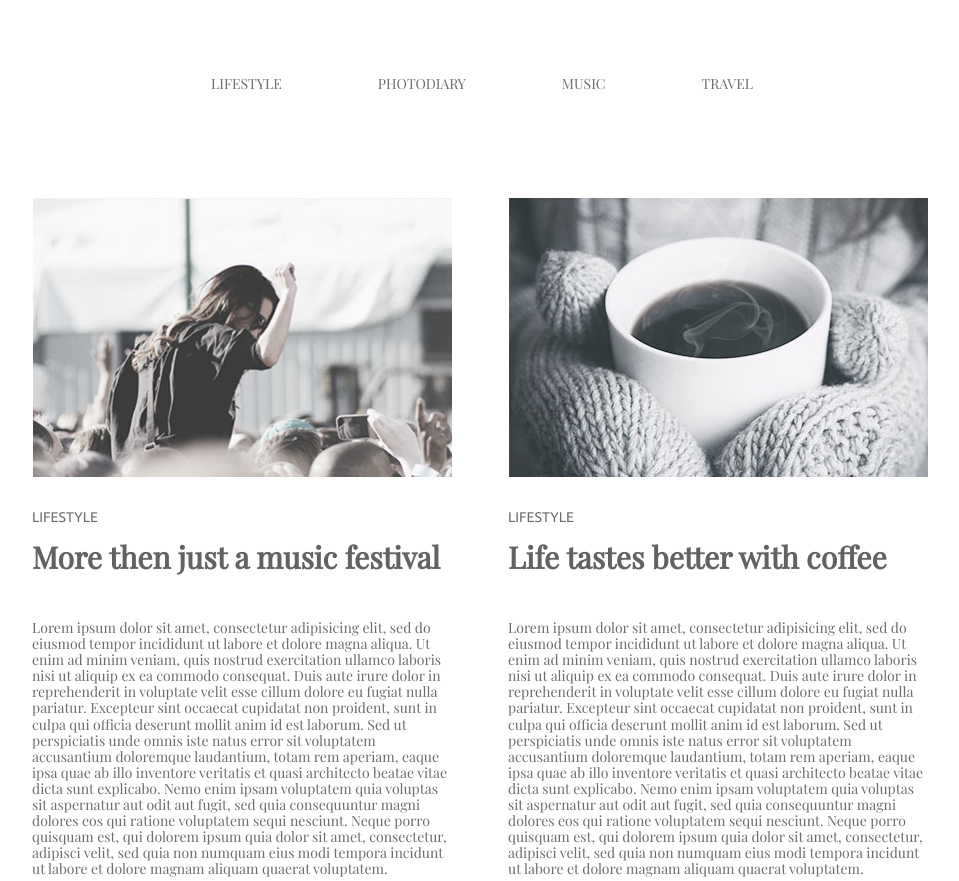
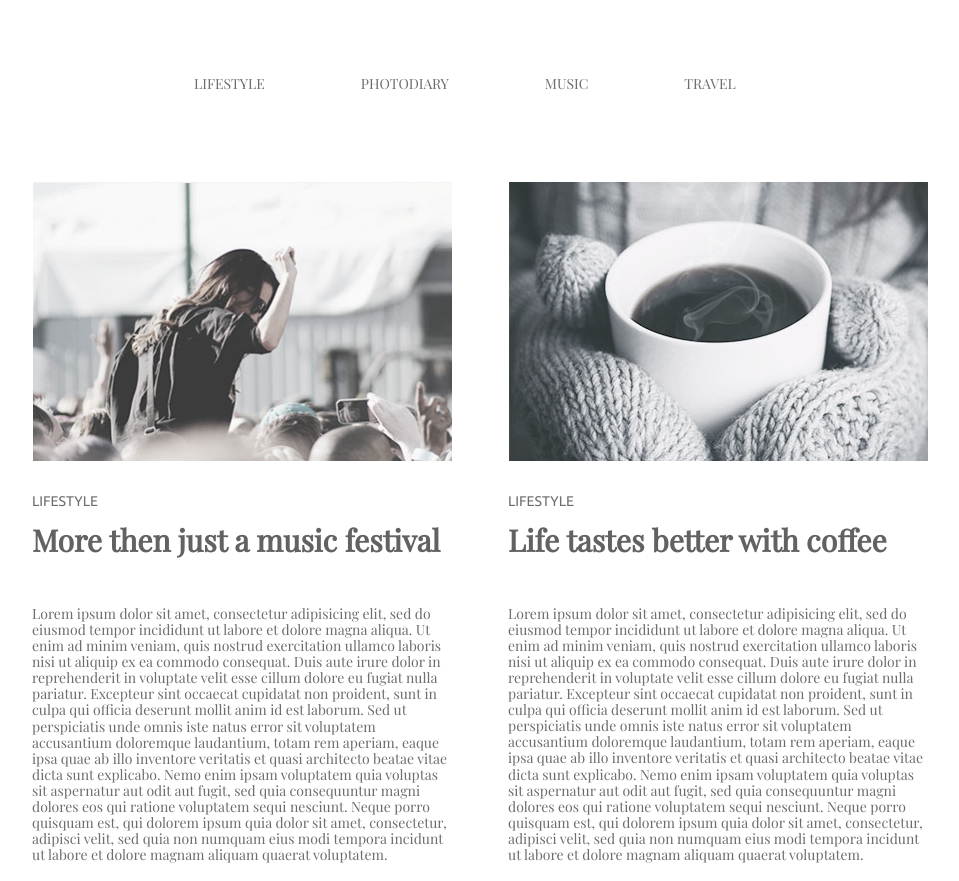
Before and after one commit to petrychuk10/petrychuk10.github.io, a plain HTML site: page homework-01-02/index.html in a window 1280 px wide. Shown: the top 881 px of the page, without its empty margins (158-1117 px from the left). Drawn offline with nearby package versions, Linux system fonts and the light colour scheme.

Commit message:
Update styles.css

```diff
--- a/homework-01-02/css/styles.css
+++ b/homework-01-02/css/styles.css
@@ -21,27 +21,25 @@ header{
 .menu{
     margin:auto 0;
     padding: 0;
-    box-sizing: border-box;
     width: 100%;
     font-size: 0;
-    text-align: center;
+    list-style: none;
 }
 
 .menu-item {
  margin-right: 96px;
- display: inline-block;
+ float: left;
  font-family: 'Playfair Display', serif;
  font-size: 14px;
  text-transform: uppercase;
 }
 
 
-.menu li:last-child{
-    margin-right: 0;
+.menu li:first-child{
+    margin-left: 162px;
 }
 
 .menu a{
-    display: block;
     text-decoration: none;
     color: rgb(109,109,109);
     font-size: 14px;
@@ -61,19 +59,15 @@ header{
 }
 
 img {
-    display: block;
     max-width: 100%;
     height: auto;
-    margin-bottom: 32px;
 }
 
 .info-item{
     width: 420px;
     margin: 0;
     padding: 0;
-    display: inline-block;
-    margin-right: 56px;
-    margin-bottom:136px ;
+    float: left;
 }
 
 
@@ -89,15 +83,20 @@ img {
     margin: 0;
     padding: 0;
     font-size: 0;
-    margin-bottom: 90px;
+    padding-bottom: 92px;
+    }
+
+.info-item{
+        margin-right: 56px;
+        padding-bottom: 132px ;
     }
 
 .info-item:nth-child(2n){
     margin-right: 0;
 }
 
-.info-item:nth-last-child(-n+2){
-    margin-bottom: 0;
+.info-item:nth-child(n+2){
+    padding-bottom: 0;
 }
 
 
@@ -117,7 +116,7 @@ footer{
   color:  rgb(109,109,109);
   }
 
-  section {
+section {
       padding-bottom: 22px;
   }
 
@@ -147,3 +146,31 @@ p {
 .lower-button:hover{
     font-size: 24px;
 }
+.lower-button:focus{
+    background-color: #21e7e7;
+}
+
+.clearfix::after {
+    content: "";
+    display: table;
+    clear: both;
+}
+
+h2::after{
+    display: block;
+	position: left;
+	left: 1;
+	width: 0;
+	height: 2px;
+	background-color: rgb(109,109,109);
+	content: "";
+    transition: 1s ease-out;
+}
+
+h2:hover:after {
+	width: 50%;
+}
+
+.photo:hover{
+    -webkit-filter:opacity(50%);
+}
```
